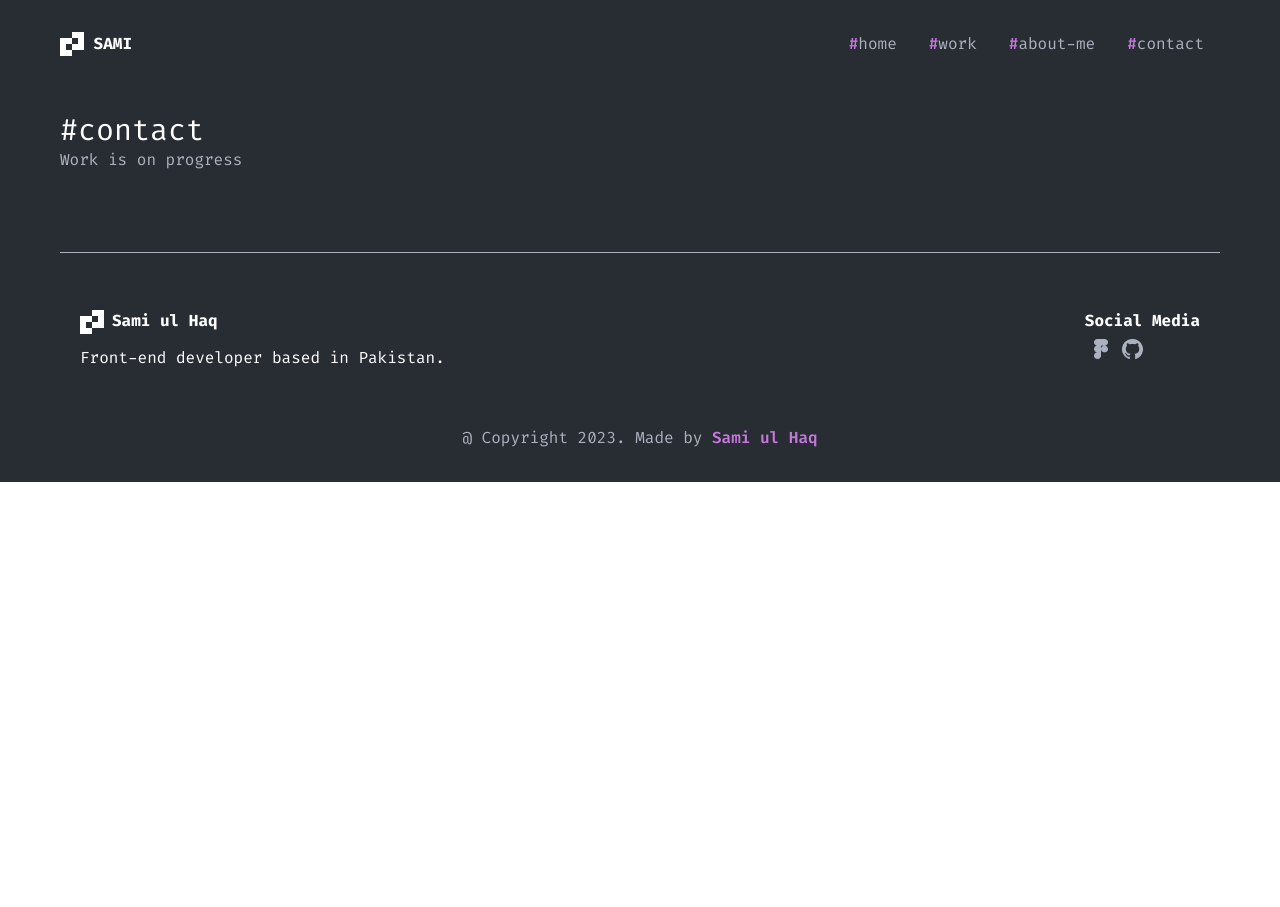
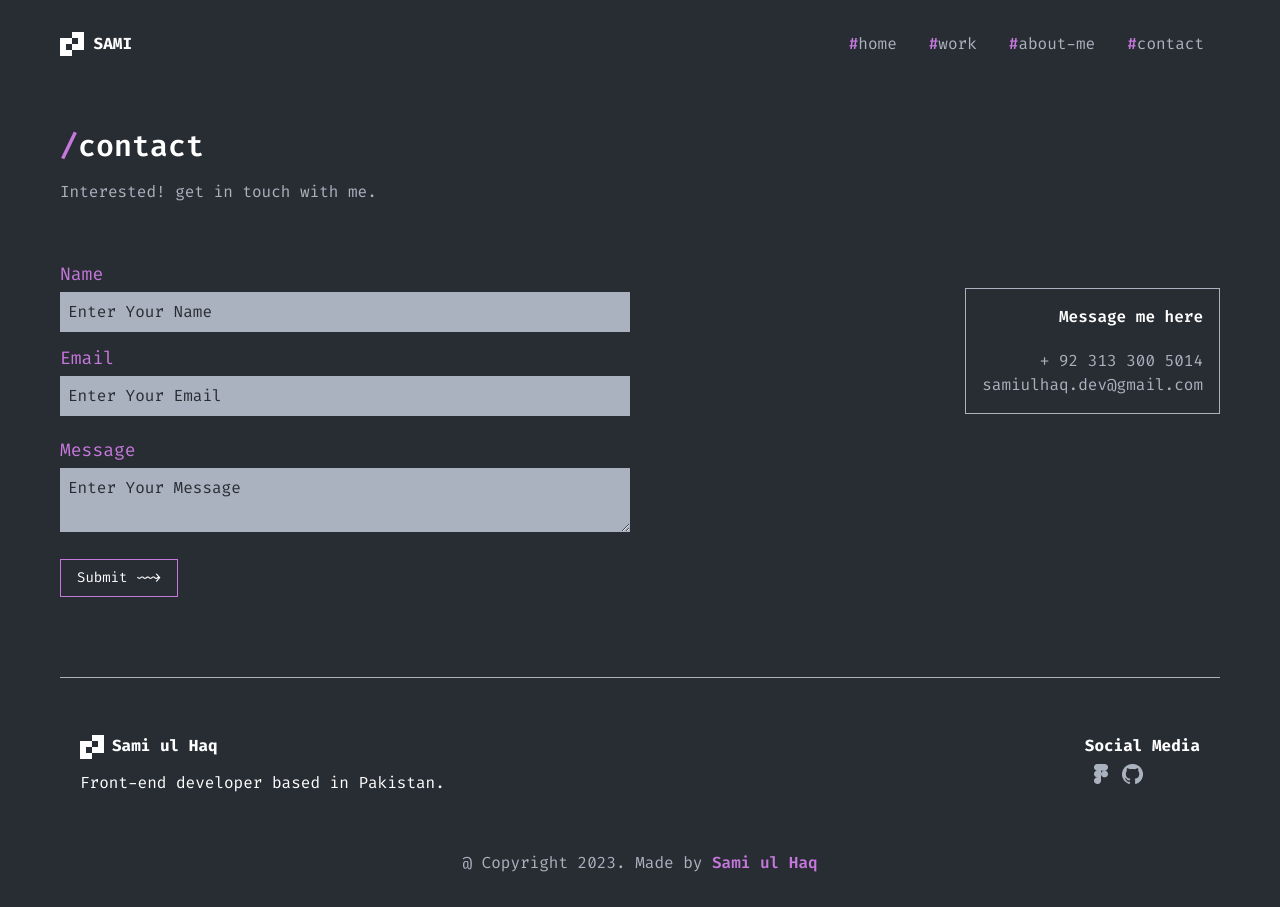
Before and after one commit to samiulhaq-dev/samiulhaq, a React (Vite) app: page /contact in a window 1280 px wide. Before the commit the page ends 800 px from the top, so only its background shows below. Built offline with nearby package versions, Linux system fonts and the light colour scheme.

Commit message:
contact page added

```diff
--- a/index.html
+++ b/index.html
@@ -4,7 +4,7 @@
     <meta charset="UTF-8" />
     <link rel="icon" type="image/png" href="/favicon.png" />
     <meta name="viewport" content="width=device-width, initial-scale=1.0" />
-    <title>Porfolio | Sami ul Haq</title>
+    <title>Portfolio | Sami ul Haq</title>
   </head>
   <body>
     <div id="root"></div>
--- a/package.json
+++ b/package.json
@@ -10,9 +10,11 @@
     "preview": "vite preview"
   },
   "dependencies": {
+    "formik": "^2.4.2",
     "react": "^18.2.0",
     "react-dom": "^18.2.0",
-    "react-router-dom": "^6.12.1"
+    "react-router-dom": "^6.12.1",
+    "yup": "^1.2.0"
   },
   "devDependencies": {
     "@types/react": "^18.0.37",
--- a/src/pages/Contact.jsx
+++ b/src/pages/Contact.jsx
@@ -1,10 +1,136 @@
-import React from "react";
+import { useFormik } from "formik";
+import { useNavigate } from "react-router-dom";
+import * as Yup from "yup";
 
 const Contact = () => {
+
+  const navigate = useNavigate();
+
+  const formik = useFormik({
+    initialValues: {
+      name: "",
+      email: "",
+      message: "",
+    },
+
+    validationSchema: Yup.object({
+      name: Yup.string()
+        .min(2, "Too Short!")
+        .max(50, "Too Long!")
+        .required("Required"),
+      email: Yup.string().email("Invalid email").required("Required"),
+      message: Yup.string().min(2, "Too Short").required("Required"),
+    }),
+
+    onSubmit: (values) => {
+      console.log("form values", values);
+      navigate("/");
+    },
+  });
+
   return (
-    <div className="pt-28 pb-20">
-      <h1 className="text-3xl text-white">#contact</h1>
-      <p className="text-greyish">Work is on progress</p>
+    <div className="pt-32 py-20">
+      <h1 className="text-3xl font-semibold text-white mb-4">
+        {" "}
+        <span className="text-pinkish">/</span>contact
+      </h1>
+      <p className="text-greyish">Interested! get in touch with me.</p>
+
+      <div className="contact-content flex justify-between flex-col gap-10 sm:gap-5 sm:flex-row pt-14">
+        <div className="left flex-1">
+          <form onSubmit={formik.handleSubmit}>
+            <div className="field-item mb-3">
+              <label htmlFor="name" className="block text-pinkish text-lg mb-1">
+                Name
+              </label>
+              <input
+                type="text"
+                name="name"
+                id="name"
+                placeholder="Enter Your Name"
+                className="bg-greyish p-2 focus:outline-none w-full placeholder:text-blackish"
+                value={formik.values.name}
+                onChange={formik.handleChange}
+                onBlur={formik.handleBlur}
+              />
+              <p className="text-red-300">
+                {formik.errors.name && formik.touched.name
+                  ? formik.errors.name
+                  : ""}
+              </p>
+            </div>
+
+            <div className="field-item mb-5">
+              <label
+                htmlFor="email"
+                className="block text-pinkish text-lg mb-1"
+              >
+                Email
+              </label>
+              <input
+                type="email"
+                name="email"
+                id="email"
+                placeholder="Enter Your Email"
+                className="p-2 focus:outline-none w-full bg-greyish placeholder:text-blackish"
+                value={formik.values.email}
+                onChange={formik.handleChange}
+                onBlur={formik.handleBlur}
+              />
+              <p className="text-red-300">
+                {formik.errors.email && formik.touched.email
+                  ? formik.errors.email
+                  : ""}
+              </p>
+            </div>
+            <div className="field-item mb-5">
+              <label
+                htmlFor="message"
+                className="block text-pinkish text-lg mb-1"
+              >
+                Message
+              </label>
+              <textarea
+                name="message"
+                id="message"
+                placeholder="Enter Your Message"
+                className="p-2 focus:outline-none w-full bg-greyish placeholder:text-blackish"
+                value={formik.values.message}
+                onChange={formik.handleChange}
+                onBlur={formik.handleBlur}
+              />
+              <p className="text-red-300">
+                {formik.errors.message && formik.touched.message
+                  ? formik.errors.message
+                  : ""}
+              </p>
+            </div>
+
+            <div className="field-item mt-5">
+              <button
+                type="submit"
+                className="text-sm px-4 py-2 text-white border border-[#C778DD] hover:bg-[#C778DD33] duration-200"
+              >
+                Submit ~~&gt;
+              </button>
+            </div>
+          </form>
+        </div>
+        <div className="right flex-1 sm:text-right">
+          <div className="mxg-box inline-block border border-greyish p-4 mt-7 hover:bg-[#C778DD33]">
+            <h3 className="text-white font-semibold mb-5">Message me here</h3>
+            <a href="tel:923133005014" className="text-greyish block">
+              + 92 313 300 5014
+            </a>
+            <a
+              href="mailto:samiulhaq.dev@gmail.com"
+              className="text-greyish block"
+            >
+              samiulhaq.dev@gmail.com
+            </a>
+          </div>
+        </div>
+      </div>
     </div>
   );
 };
```
Also changed, not shown: 1 other file (tests, documents, lock files or other folders).
